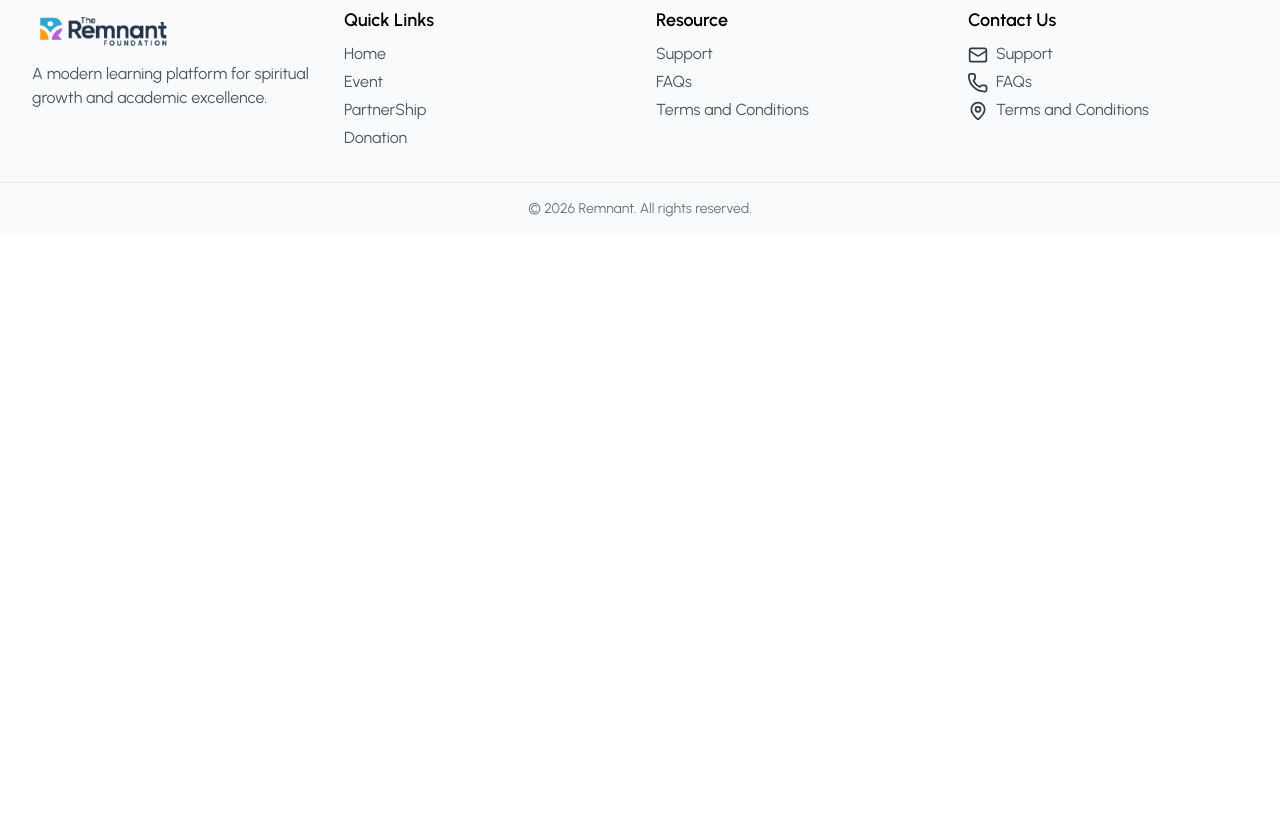
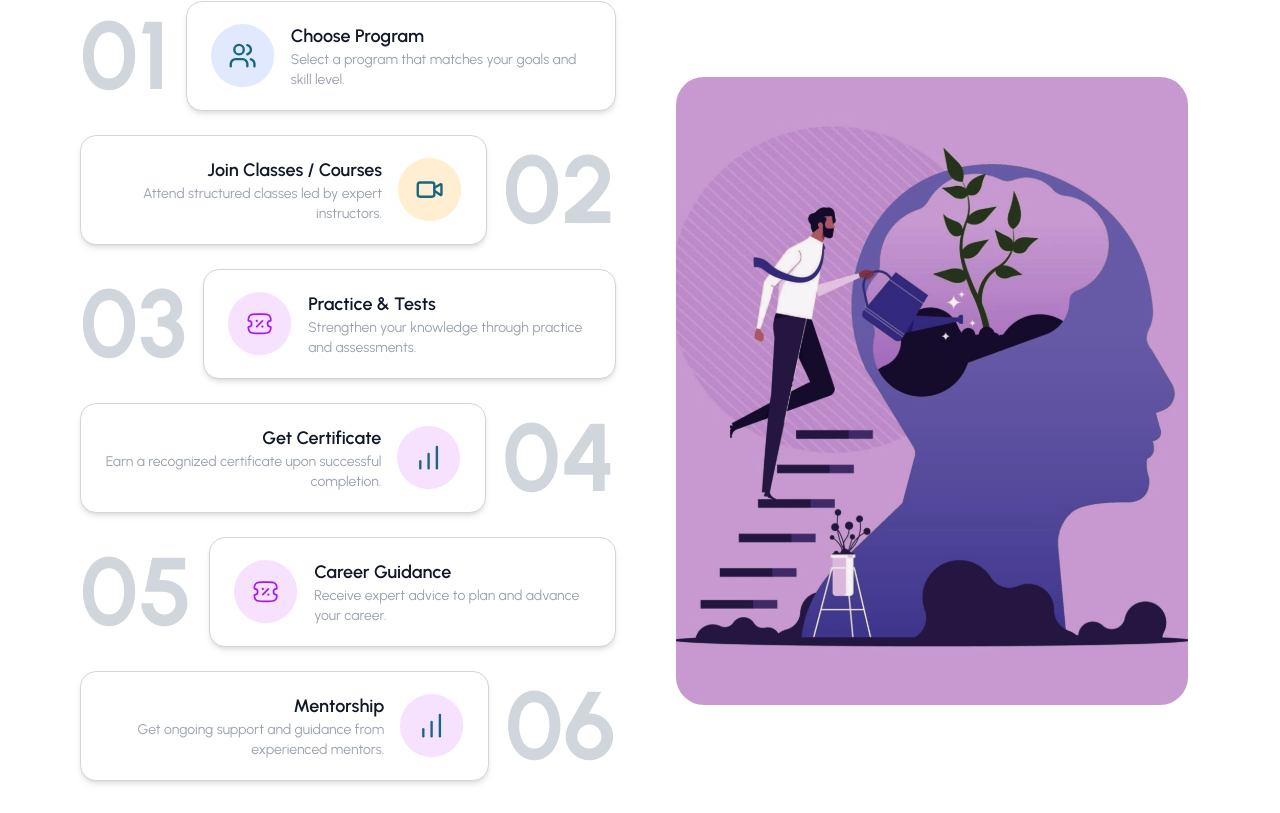
Before and after one commit to naimsheikh8020/Bible-Lms-Remnant-, a React (Vite) app: page /skills-development-school in a window 1280 px wide. Shown: the part 1927-2740 px from the top of the page. Before the commit the page ends 2162 px from the top, so only its background shows below. Built offline with nearby package versions, Linux system fonts and the light colour scheme.

Commit message:
LearningWorksSection done

```diff
--- a/src/Page/HomePage/SkillDevelopmentSchool.tsx
+++ b/src/Page/HomePage/SkillDevelopmentSchool.tsx
@@ -2,18 +2,16 @@ import AgeGroupedProgramsSection from "./SkillDevelopmentSection/AgeGroupedProgr
 import CertificatonSection from "./SkillDevelopmentSection/CertificatonSection"
 import LearningWorksSection from "./SkillDevelopmentSection/LearningWorksSection"
 import ScholarShipSection from "./SkillDevelopmentSection/ScholarShipSection"
-import SkillCategorySection from "./SkillDevelopmentSection/SkillCategorySection"
 import SkillDevelopmentHeader from "./SkillDevelopmentSection/SkillDevelopmentHeader"
 import SkillDevelopmentSchoolSection from "./SkillDevelopmentSection/SkillDevelopmentSchoolSection"
 import WhyChooseUsSection from "./SkillDevelopmentSection/WhyChooseUsSection"
 
 const SkillDevelopmentSchool = () => {
   return (
-    <div >
+    <div>
       <SkillDevelopmentHeader/>
       <WhyChooseUsSection/>
       <AgeGroupedProgramsSection/>
-      <SkillCategorySection/>
       <LearningWorksSection/>
       <CertificatonSection/>
       <ScholarShipSection/>
--- a/src/Page/HomePage/SkillDevelopmentSection/LearningWorksSection.tsx
+++ b/src/Page/HomePage/SkillDevelopmentSection/LearningWorksSection.tsx
@@ -1,8 +1,90 @@
+import { assets } from "../../../assets/assets";
+import HowItWorksCard from "../../../Components/HowItWorksCard";
+const steps = [
+  {
+    stepNumber: "01",
+    title: "Choose Program",
+    description: "Select a program that matches your goals and skill level.",
+    img: assets.SignUpandCreateAccount,
+    alignment: "left" as const,
+  },
+  {
+    stepNumber: "02",
+    title: "Join Classes / Courses",
+    description: "Attend structured classes led by expert instructors.",
+    img: assets.LearnAttendLiveClasses,
+    alignment: "right" as const,
+  },
+  {
+    stepNumber: "03",
+    title: "Practice & Tests",
+    description: "Strengthen your knowledge through practice and assessments.",
+    img: assets.Track_Progress,
+    alignment: "left" as const,
+  },
+  {
+    stepNumber: "04",
+    title: "Get Certificate",
+    description: "Earn a recognized certificate upon successful completion.",
+    img: assets.trackProgress_Netwrok,
+    alignment: "right" as const,
+  },
+  {
+    stepNumber: "05",
+    title: "Career Guidance",
+    description: "Receive expert advice to plan and advance your career.",
+    img: assets.Grow_Spriritually_academially,
+    alignment: "left" as const,
+  },
+  {
+    stepNumber: "06",
+    title: "Mentorship",
+    description: "Get ongoing support and guidance from experienced mentors.",
+    img: assets.trackProgress_Netwrok,
+    alignment: "right" as const,
+  },
+];
 
 const LearningWorksSection = () => {
   return (
-    <div>LearningWorksSection</div>
-  )
-}
+    <div>
+      <div className="pt-12 px-4 sm:pl-12 sm:px-0">
+        <h1 className="text-3xl text-center md:text-start md:text-4xl font-bold ">How Learning Works</h1>
+        <p className="text-xl text-center md:text-start text-gray-600 mt-2">Your journey from beginner to expert in five simple steps</p>
+      </div>
+      <div className="w-full  py-12 px-4 md:px-8 lg:px-12">
+      <div className="max-w-full mx-auto">
 
-export default LearningWorksSection
+        <div className="grid grid-cols-1 lg:grid-cols-2 gap-8 lg:gap-12 items-center">
+          {/* Left side - Steps */}
+          <div className="w-full">
+            <div className="flex flex-col gap-4 md:gap-6">
+              {steps.map((step) => (
+                <HowItWorksCard
+                  key={step.stepNumber}
+                  stepNumber={step.stepNumber}
+                  title={step.title}
+                  description={step.description}
+                  img={step.img}
+                  alignment={step.alignment}
+                />
+              ))}
+            </div>
+          </div>
+
+          {/* Right Side - Illustration */}
+          <div className="hidden lg:flex justify-center items-center">
+            <img
+              src={assets.Img01}
+              alt="Learning illustration"
+              className="w-full max-w-lg h-auto object-contain rounded-2xl"
+            />
+          </div>
+        </div>
+      </div>
+    </div>
+    </div>
+  );
+};
+
+export default LearningWorksSection;
--- a/src/Page/HomePage/SkillDevelopmentSection/SkillCategorySection.tsx
+++ /dev/null
@@ -1,8 +0,0 @@
-
-const SkillCategorySection = () => {
-  return (
-    <div>SkillCategorySection</div>
-  )
-}
-
-export default SkillCategorySection
--- a/src/assets/assets.ts
+++ b/src/assets/assets.ts
@@ -28,9 +28,11 @@ import handShackImg from "./handshackImg.svg"
 import kidsProgram from "./KidsProgram.svg"
 import TeamsProgram from "./TeamsProgram.svg"
 import YoungAdultsProgram from "./YoungAdultsProgram.svg"
+import Img01 from "./Img01.svg"
 
 
 export const assets = {
+  Img01,
   HeroImg,
   loginImg,
   Logo,
```
Also changed, not shown: src/assets/Img01.svg (added).
